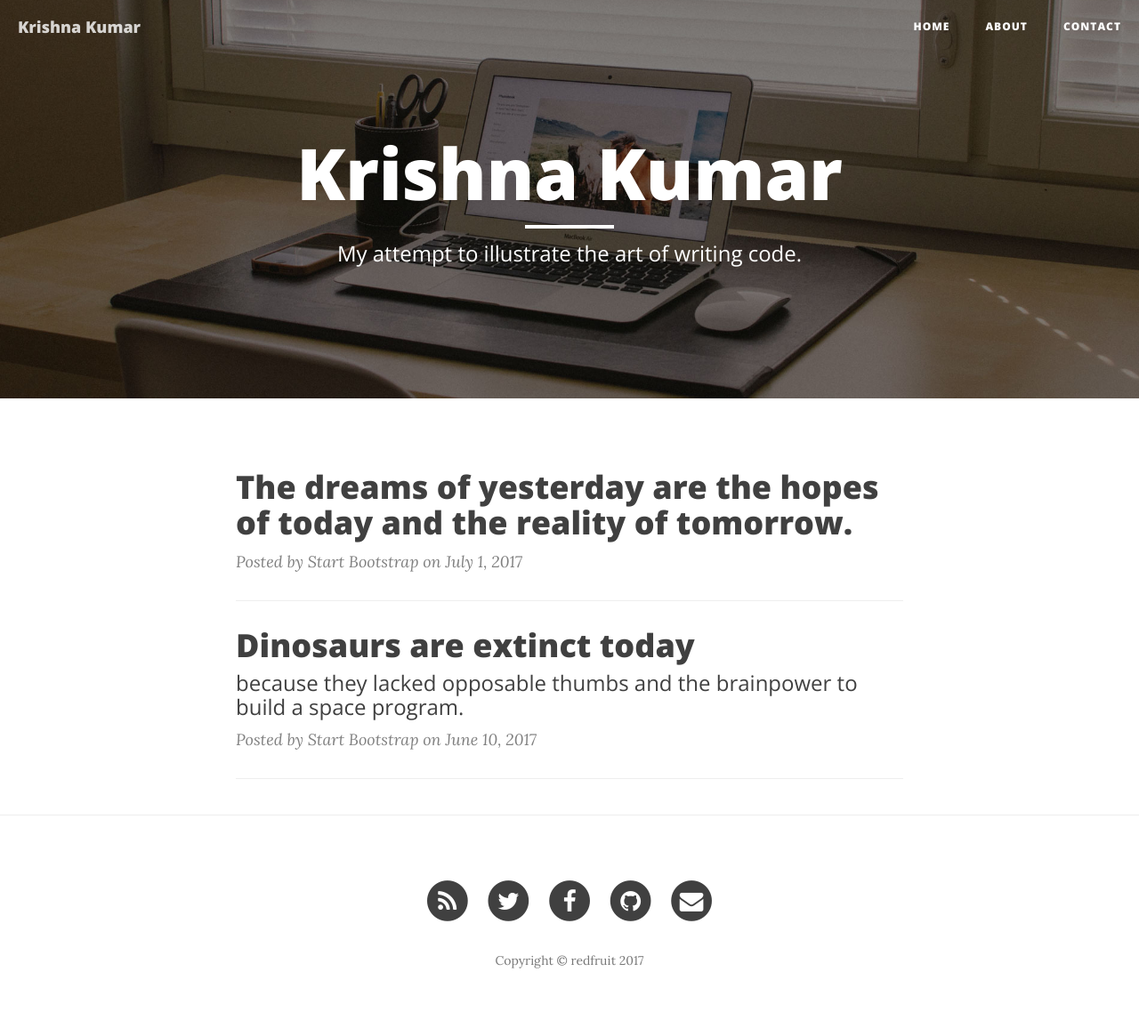
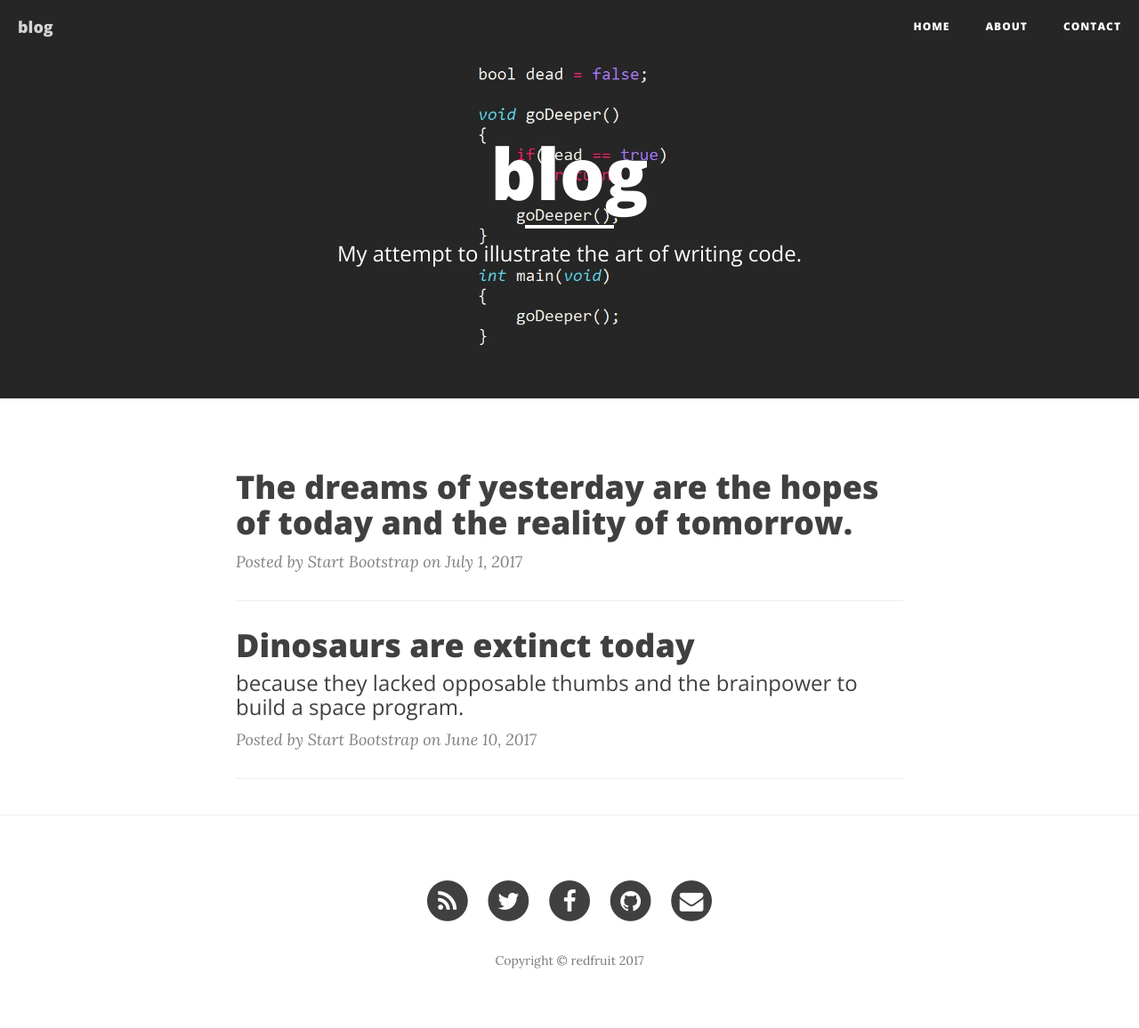
Before and after one commit to krishna-kumar456/redfruitt.github.io, a Jekyll site: the page built from index.html, in a window 1280 px wide. Shown: the whole page at 89% size. Built offline with Jekyll 4.4.1, drawn with Linux system fonts in a browser that asks for light colours; nearby versions of some CDN libraries; the list of posts is cut into pages by our own code.

Commit message:
front end

```diff
--- a/_config.yml
+++ b/_config.yml
@@ -1,6 +1,6 @@
 # Site settings
-title: Krishna Kumar
-header-img: img/home-bg.jpg
+title: blog
+header-img: img/home-bgg.jpg
 email: krishnaqmar@gmail.com
 copyright_name: redfruit
 description: "A record of all my projects and tinkering with interesting code"
```
Also changed, not shown: img/home-bgg.jpg (added).
